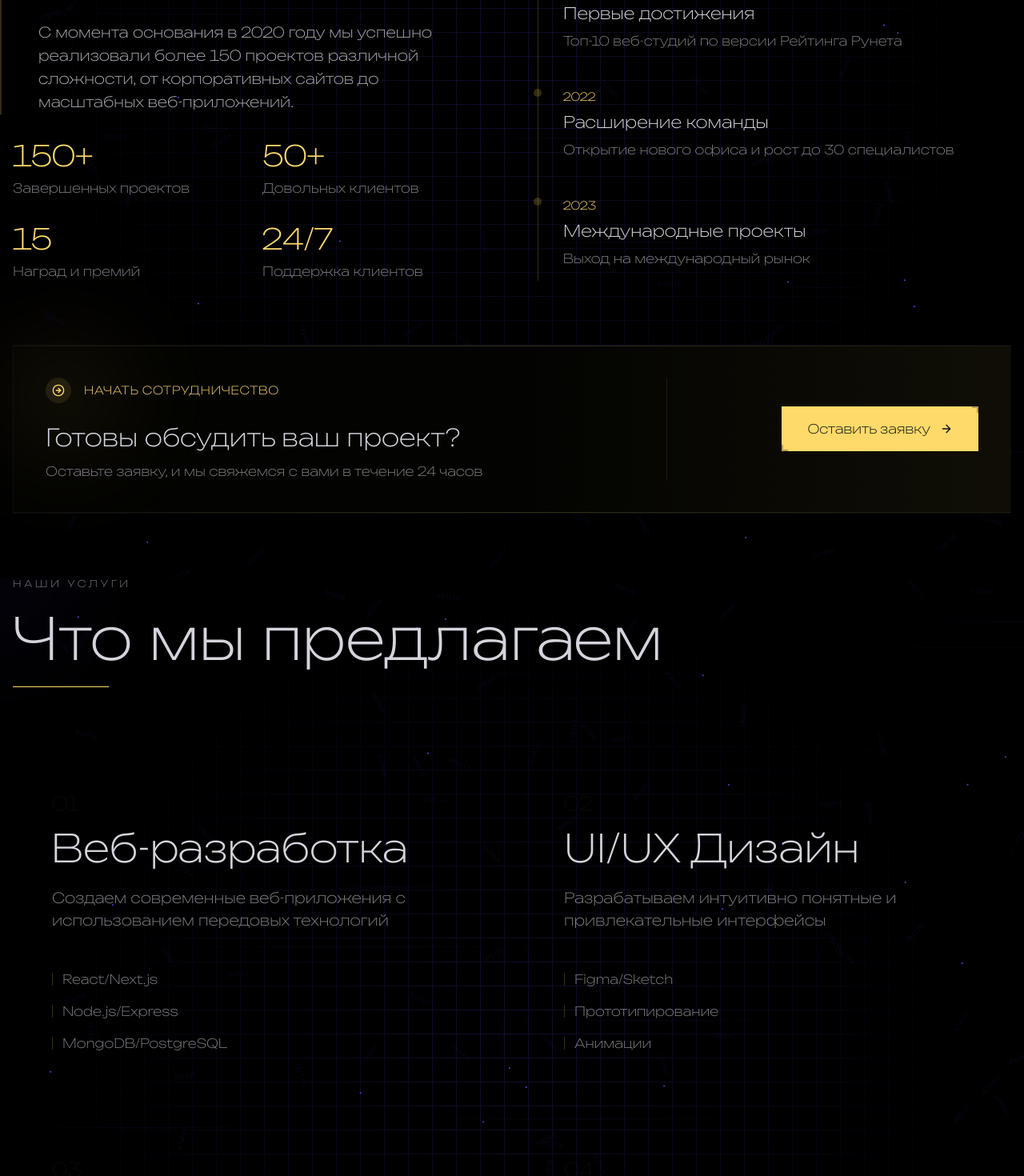
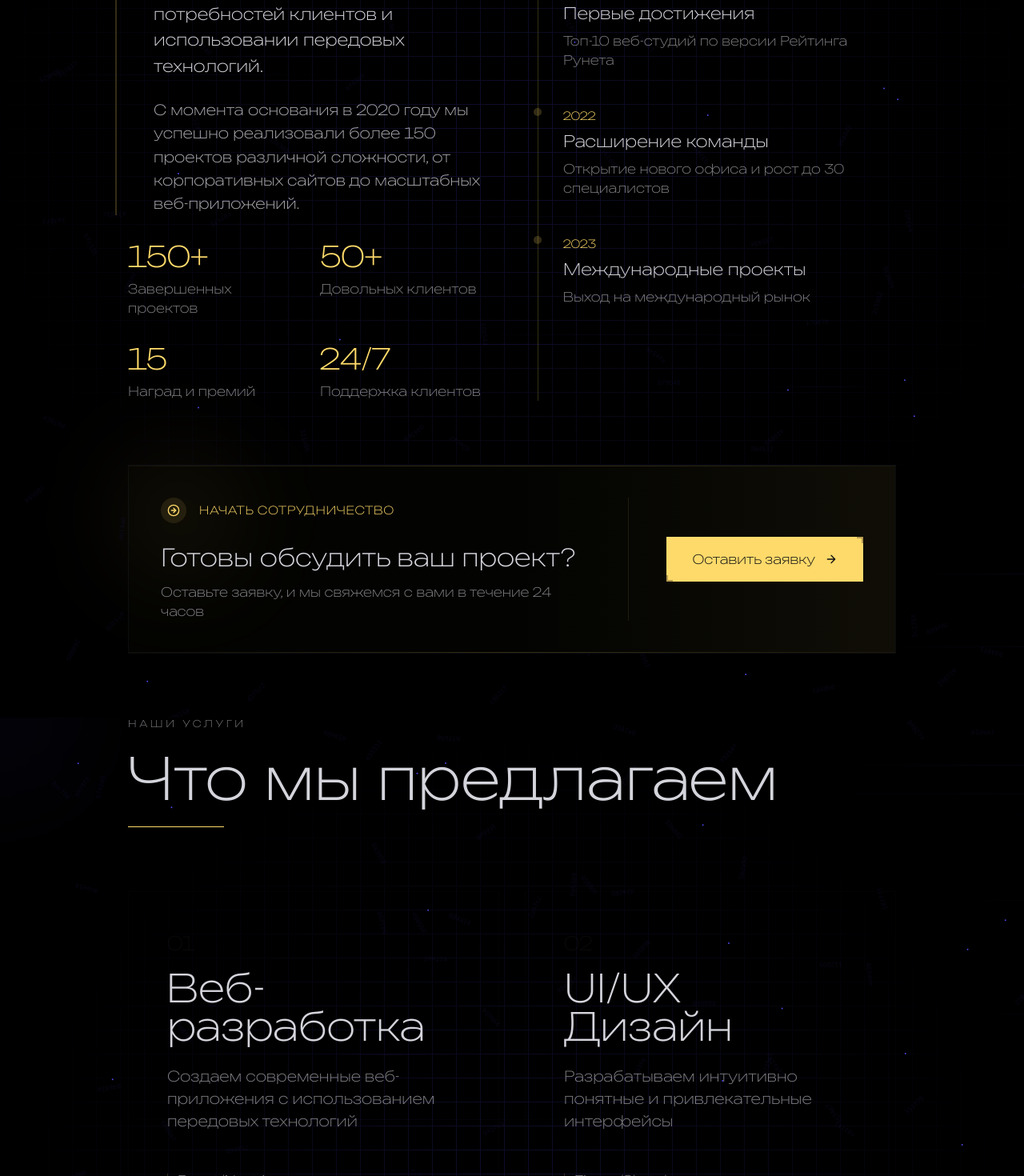
Before and after one commit to burkovmu/web5, a Next.js app: page / in a window 1280 px wide. Shown: the part 1330-2800 px from the top of the page at 80% size. Built offline with nearby package versions, Linux system fonts and the light colour scheme.

Commit message:
Обновление ширины контейнеров до 80% во всех секциях

```diff
--- a/src/components/AboutSection.tsx
+++ b/src/components/AboutSection.tsx
@@ -19,9 +19,9 @@ const achievements = [
 
 export default function AboutSection() {
   return (
-    <section id="about" className="relative min-h-screen py-20">
+    <section id="about" className="relative min-h-screen py-20 w-full overflow-x-hidden">
       <AnimatedBackground variant="about" />
-      <div className="container mx-auto px-4 relative z-10">
+      <div className="w-[80%] mx-auto px-4 md:px-8 relative z-10">
         <h2 className="text-4xl font-bold mb-8">О нас</h2>
         <div className="flex flex-col items-start mb-20">
           <motion.span
--- a/src/components/ContactSection.tsx
+++ b/src/components/ContactSection.tsx
@@ -29,9 +29,9 @@ const socialLinks = [
 
 export default function ContactSection() {
   return (
-    <SectionWrapper className="relative">
+    <SectionWrapper className="relative w-full overflow-x-hidden">
       <AnimatedBackground variant="contact" />
-      <div className="w-[95%] mx-auto relative z-10">
+      <div className="w-[80%] mx-auto px-4 md:px-8 relative z-10">
         <div className="flex flex-col items-start mb-20">
           <span className="text-[#feda6a] uppercase tracking-[0.3em] text-xs font-stolzl mb-6">
             Связаться
@@ -42,7 +42,7 @@ export default function ContactSection() {
           <div className="w-[120px] h-[1px] bg-[#feda6a]" />
         </div>
 
-        <div className="flex flex-col lg:flex-row min-h-screen -mx-4">
+        <div className="flex flex-col lg:flex-row min-h-screen">
           {/* Левая часть с заголовком */}
           <div className="lg:w-1/3 bg-[#feda6a] p-8 lg:p-16 flex items-center">
             <motion.div
@@ -88,7 +88,7 @@ export default function ContactSection() {
           </div>
 
           {/* Правая часть с формой */}
-          <div className="lg:w-2/3 p-8 lg:p-16 lg:pl-24 overflow-y-auto">
+          <div className="lg:w-2/3 p-8 lg:p-16 lg:pl-24">
             <motion.form
               initial={{ opacity: 0 }}
               whileInView={{ opacity: 1 }}
--- a/src/components/HeroSection.tsx
+++ b/src/components/HeroSection.tsx
@@ -13,9 +13,9 @@ const features = [
 
 export default function HeroSection() {
   return (
-    <div className="min-h-screen flex items-center relative overflow-hidden py-20 md:py-0">
+    <div className="min-h-screen flex items-center relative overflow-hidden py-20 md:py-0 w-full">
       <AnimatedBackground />
-      <div className="container mx-auto px-4 relative z-10">
+      <div className="w-[80%] mx-auto px-4 md:px-8 relative z-10">
         <div className="grid grid-cols-1 lg:grid-cols-2 gap-16 items-center">
           <motion.div
             initial={{ opacity: 0 }}
--- a/src/components/ServicesSection.tsx
+++ b/src/components/ServicesSection.tsx
@@ -112,9 +112,9 @@ const ServiceCard = ({ service, index }: { service: typeof services[0], index: n
 
 export default function ServicesSection() {
   return (
-    <SectionWrapper className="relative">
+    <SectionWrapper className="relative w-full overflow-x-hidden">
       <AnimatedBackground variant="services" />
-      <div className="container mx-auto px-4 relative z-10">
+      <div className="w-[80%] mx-auto px-4 md:px-8 relative z-10">
         <div className="flex flex-col items-start mb-20">
           <span className="text-[#d4d4dc]/60 uppercase tracking-[0.3em] text-xs font-stolzl mb-6">
             Наши услуги
--- a/src/components/WorkflowSection.tsx
+++ b/src/components/WorkflowSection.tsx
@@ -30,9 +30,9 @@ const workflowSteps = [
 
 export default function WorkflowSection() {
   return (
-    <SectionWrapper className="relative pb-48">
+    <SectionWrapper className="relative w-full overflow-x-hidden">
       <AnimatedBackground variant="workflow" />
-      <div className="container mx-auto px-4 relative z-10">
+      <div className="w-[80%] mx-auto px-4 md:px-8 relative z-10">
         <div className="flex flex-col items-start mb-20">
           <span className="text-[#feda6a] uppercase tracking-[0.3em] text-xs font-stolzl mb-6">
             Процесс
```
Also changed, not shown: public/project4.jpg.
